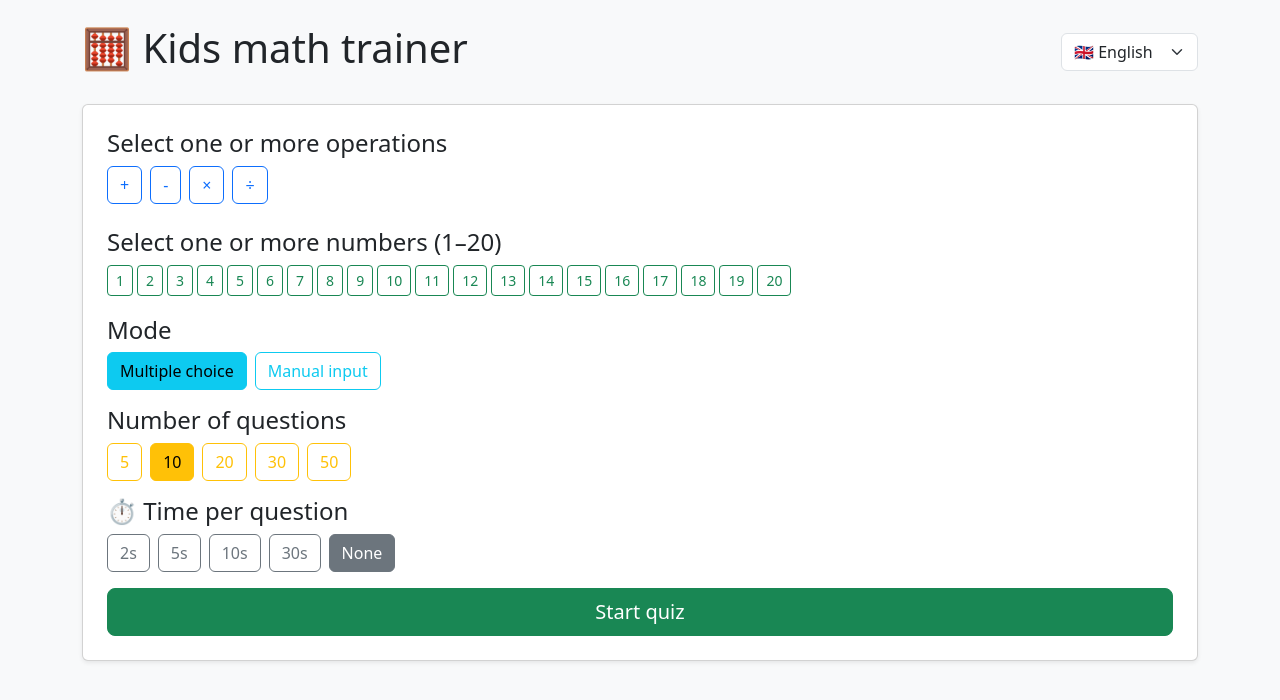
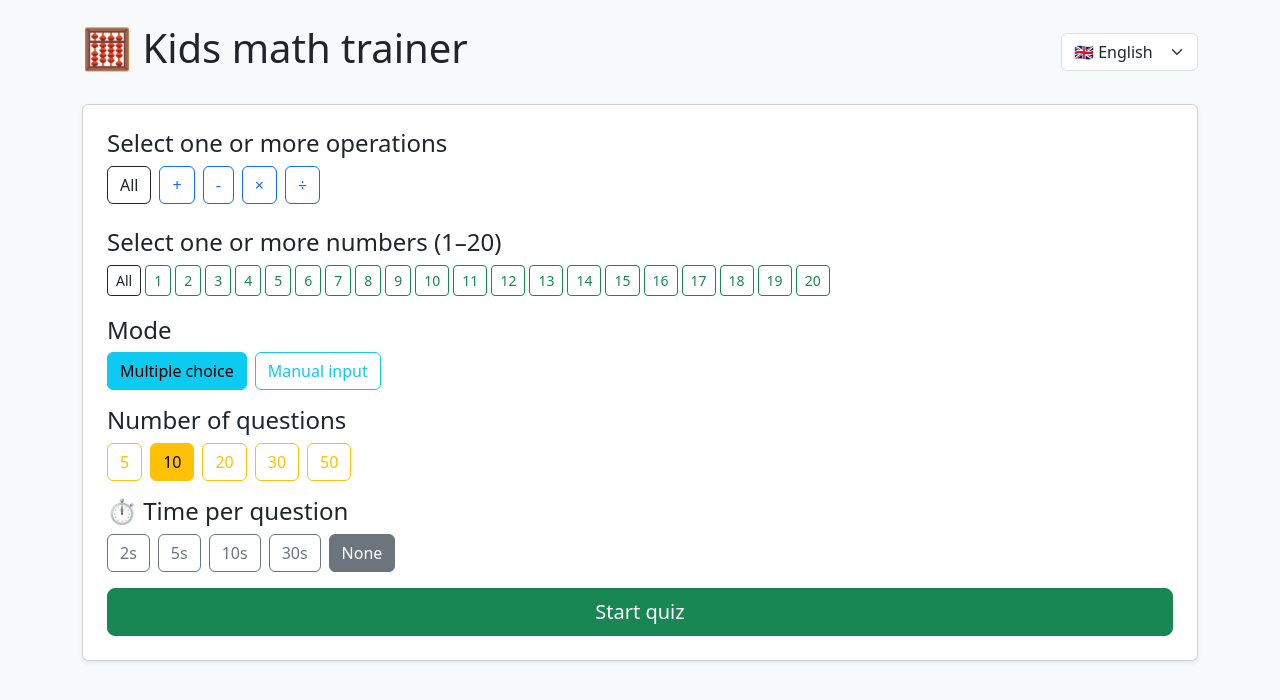
Before and after one commit to ghantoos/minimath, a React (Create React App) app: page / in a window 1280 px wide. Shown: the top 700 px of the page. Built offline with nearby package versions, Linux system fonts and the light colour scheme.

Commit message:
Add ability to select all numbers or operands

```diff
--- a/src/components/Menu.js
+++ b/src/components/Menu.js
@@ -26,11 +26,29 @@ export default function Menu({ onStart }) {
     }
   };
 
+  // Helper arrays
+  const allOps = ["+", "-", "×", "÷"];
+  const allNums = [...Array(20).keys()].map((n) => n + 1);
+
   return (
     <div className="card p-4 shadow-sm">
       <h4>{t("selectOperations")}</h4>
       <div className="mb-3">
-        {["+", "-", "×", "÷"].map((op) => (
+        <button
+          className={`btn me-2 mb-2 ${
+            operations.length === allOps.length
+              ? "btn-dark"
+              : "btn-outline-dark"
+          }`}
+          onClick={() =>
+            setOperations(
+              operations.length === allOps.length ? [] : allOps
+            )
+          }
+        >
+          {t("allOperations") || "Toutes"}
+        </button>
+        {allOps.map((op) => (
           <button
             key={op}
             className={`btn me-2 mb-2 ${
@@ -45,17 +63,27 @@ export default function Menu({ onStart }) {
 
       <h4>{t("selectNumbers")}</h4>
       <div className="mb-3">
-        {[...Array(20).keys()].map((n) => (
+        <button
+          className={`btn btn-sm me-1 mb-1 ${
+            numbers.length === allNums.length
+              ? "btn-dark"
+              : "btn-outline-dark"
+          }`}
+          onClick={() =>
+            setNumbers(numbers.length === allNums.length ? [] : allNums)
+          }
+        >
+          {t("allNumbers") || "Tous"}
+        </button>
+        {allNums.map((n) => (
           <button
-            key={n + 1}
+            key={n}
             className={`btn btn-sm me-1 mb-1 ${
-              numbers.includes(n + 1)
-                ? "btn-success"
-                : "btn-outline-success"
+              numbers.includes(n) ? "btn-success" : "btn-outline-success"
             }`}
-            onClick={() => toggle(n + 1, numbers, setNumbers)}
+            onClick={() => toggle(n, numbers, setNumbers)}
           >
-            {n + 1}
+            {n}
           </button>
         ))}
       </div>
--- a/src/utils/i18n.js
+++ b/src/utils/i18n.js
@@ -25,6 +25,8 @@ export const translations = {
     resultWork: "Keep practicing 💪",
     selectWarning: "Please select at least one operation and one number!",
     info: "Information",
+    allOperations: "All",
+    allNumbers: "All",
   },
   fr: {
     title: "🧮 Les opérations mathématiques",
@@ -50,6 +52,8 @@ export const translations = {
     resultWork: "Continue à pratiquer 💪",
     selectWarning: "Veuillez sélectionner au moins une opération et un nombre !",
     info: "Information",
+    allOperations: "Toutes",
+    allNumbers: "Tous",
   },
 };
 
```
